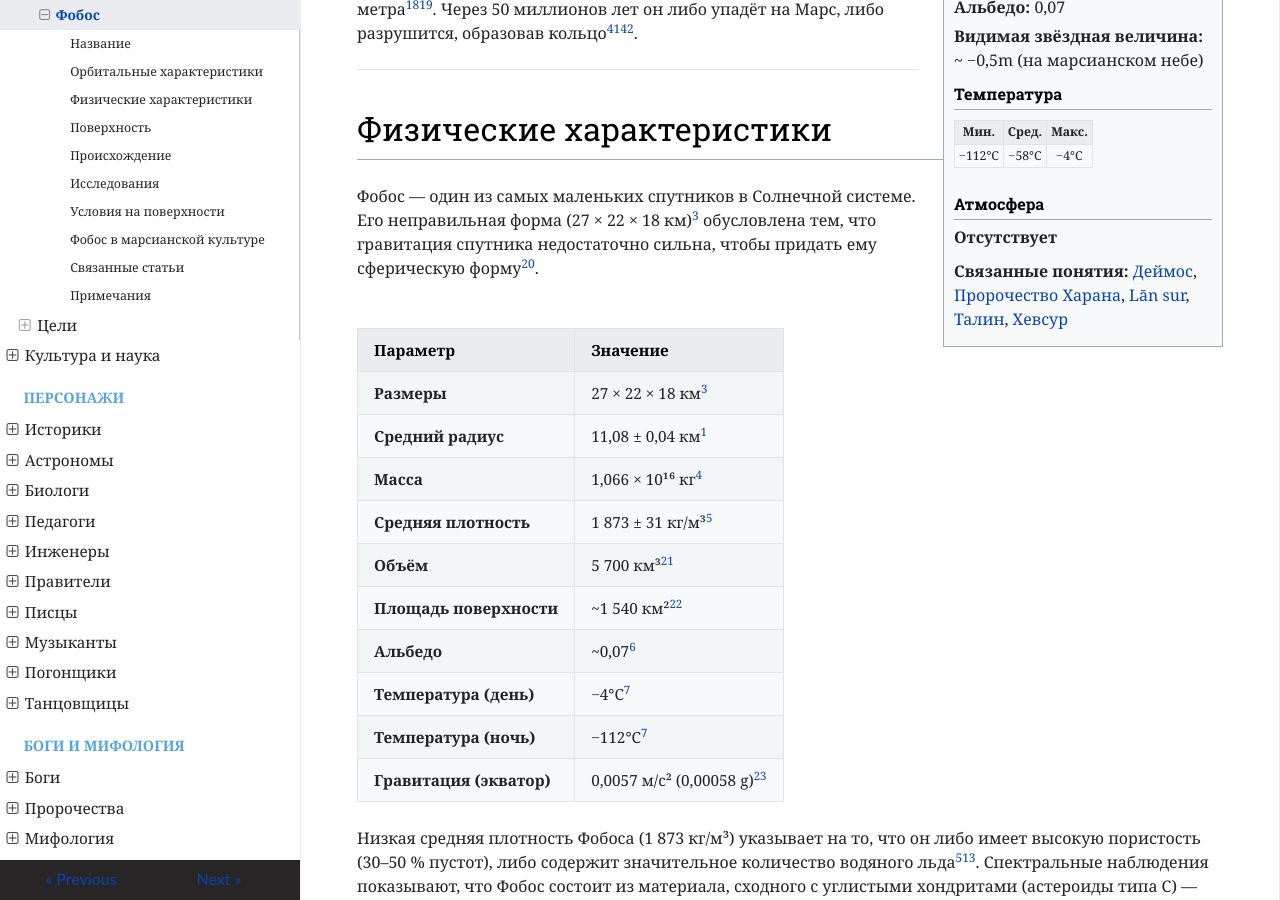
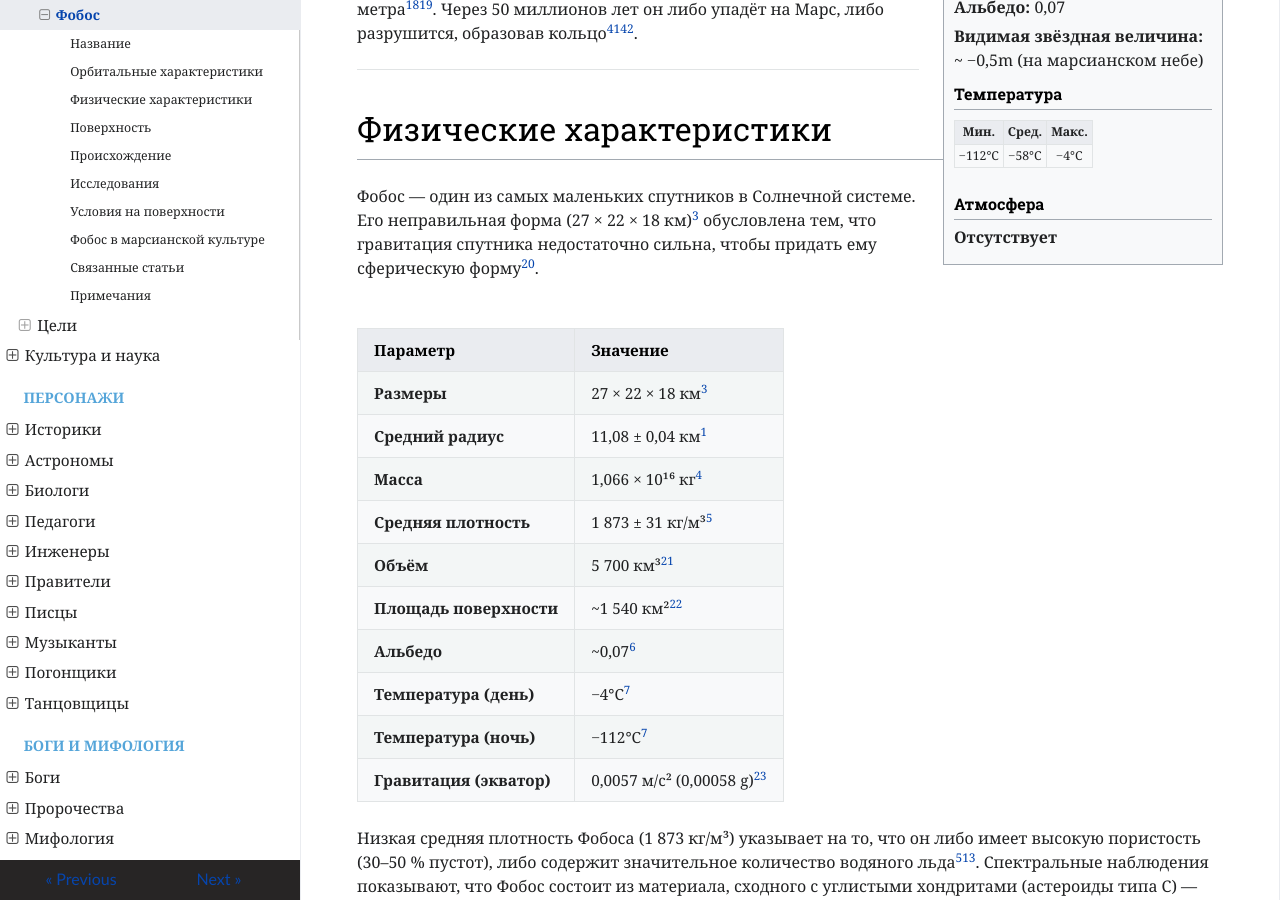
Before and after one commit to ivanhohlov14-bit/mars-encyclopedia, an MkDocs documentation site: the page built from docs/astronomy/phobos-deimos.md, in a window 1280 px wide and 900 px high, scrolled down 2018 px. Built offline with MkDocs 1.6.1, drawn with Linux system fonts in a browser that asks for light colours; nearby versions of some CDN libraries.

Commit message:
Update phobos-deimos.md

```diff
--- a/docs/astronomy/phobos-deimos.md
+++ b/docs/astronomy/phobos-deimos.md
@@ -49,8 +49,6 @@
 
   <h4 style="margin: 10px 0 5px 0; font-size: 1rem; border-bottom: 1px solid #a2a9b1; padding-bottom: 3px;">Атмосфера</h4>
   <p><b>Отсутствует</b></p>
-
-  <p style="margin-top: 10px;"><b>Связанные понятия:</b> <a href="https://mars-wiki.ru/astronomy/deimos/">Деймос</a>, <a href="https://mars-wiki.ru/mythology/prorochestvo-kharana/">Пророчество Харана</a>, <a href="https://mars-wiki.ru/terms/lan-sur/">Lān sur</a>, <a href="https://mars-wiki.ru/people/talin/">Талин</a>, <a href="https://mars-wiki.ru/people/hevsur/">Хевсур</a></p>
 </div>
 
 **Фобос** (от др.-греч. φόβος — «страх») — один из двух естественных спутников Марса, крупнейший и ближайший к планете. Открыт американским астрономом Асафом Холлом 18 августа 1877 года[^8]. Назван в честь Фобоса — сына бога войны Ареса, олицетворявшего страх[^9].
```
